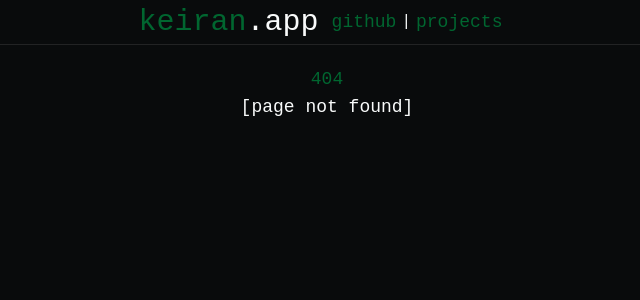
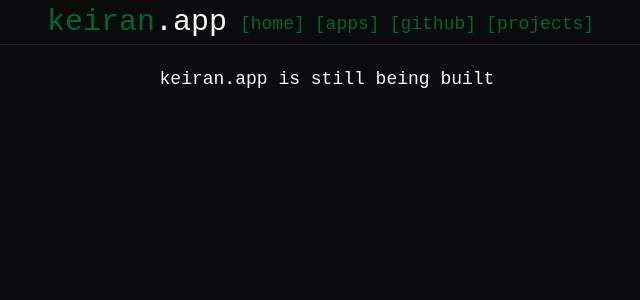
Before and after one commit to keiranbun/keiran-app, a React (Vite) app: page /apps in a window 1280 px wide. Before the commit this address had no page. Shown: the top 300 px of the page, without its empty margins (313-953 px from the left). Built offline with nearby package versions, Linux system fonts and the light colour scheme.

Commit message:
feat(apps): add Apps page and update routing
- `src/router.tsx` - add route for Apps page
- `src/components/HeaderBar/HeaderLinks.tsx` - update HeaderLinks to include link to Apps page
- `src/pages/Apps.tsx` - create Apps page with placeholder content

```diff
--- a/src/components/HeaderBar/HeaderLinks.tsx
+++ b/src/components/HeaderBar/HeaderLinks.tsx
@@ -1,29 +1,47 @@
 import { navigateNewTab } from "@/util/navigate";
 import { Button } from "../ui/button";
 import { Link } from "react-router";
+
+const buttonStyling = "text-lg m-0 p-0 mx-1 mt-1";
+
+type HeaderLinkType = {
+  name: string;
+  link: string;
+};
 
 const HeaderLinks = () => {
   return (
     <div className="flex items-center space-x-4">
       <div className="flex flex-row items-center mx-2">
-        <Button
-          variant="link"
-          className={buttonStyling}
-          onClick={() => navigateNewTab("https://github.com/keiranbun")}
-        >
-          github
-        </Button>
-        |
-        <Link to="/projects">
-          <Button variant="link" className={buttonStyling}>
-            projects
-          </Button>
-        </Link>
+        <HeaderLink name="home" link="/" />
+        <HeaderLink name="apps" link="/apps" />
+        <HeaderNewTab name="github" link="https://github.com/keiranbun" />
+        <HeaderLink name="projects" link="/projects" />
       </div>
     </div>
   );
 };
 
-const buttonStyling = "text-lg m-0 p-0 mx-1";
+const HeaderLink = ({ name, link }: HeaderLinkType) => {
+  return (
+    <Link to={link}>
+      <Button variant="link" className={buttonStyling}>
+        [{name}]
+      </Button>
+    </Link>
+  );
+};
+
+const HeaderNewTab = ({ name, link }: HeaderLinkType) => {
+  return (
+    <Button
+      variant="link"
+      className={buttonStyling}
+      onClick={() => navigateNewTab(`${link}`)}
+    >
+      [{name}]
+    </Button>
+  );
+};
 
 export default HeaderLinks;
--- /dev/null
+++ b/src/pages/Apps.tsx
@@ -0,0 +1,9 @@
+const Apps = () => {
+  return (
+    <h1 className="flex justify-center text-lg">
+      keiran.app is still being built
+    </h1>
+  );
+};
+
+export default Apps;
--- a/src/router.tsx
+++ b/src/router.tsx
@@ -3,6 +3,7 @@
 import Error from "./pages/Error";
 import AppLayout from "./layouts/AppLayout";
 import Projects from "./pages/Projects";
+import Apps from "./pages/Apps";
 
 export const router = createBrowserRouter([
   {
@@ -10,7 +11,9 @@
     children: [
       { path: "/", Component: Homepage },
       { path: "/projects", Component: Projects },
+      { path: "/apps", Component: Apps },
       { path: "*", Component: Error },
+      // Apps
     ],
   },
 ]);
```
